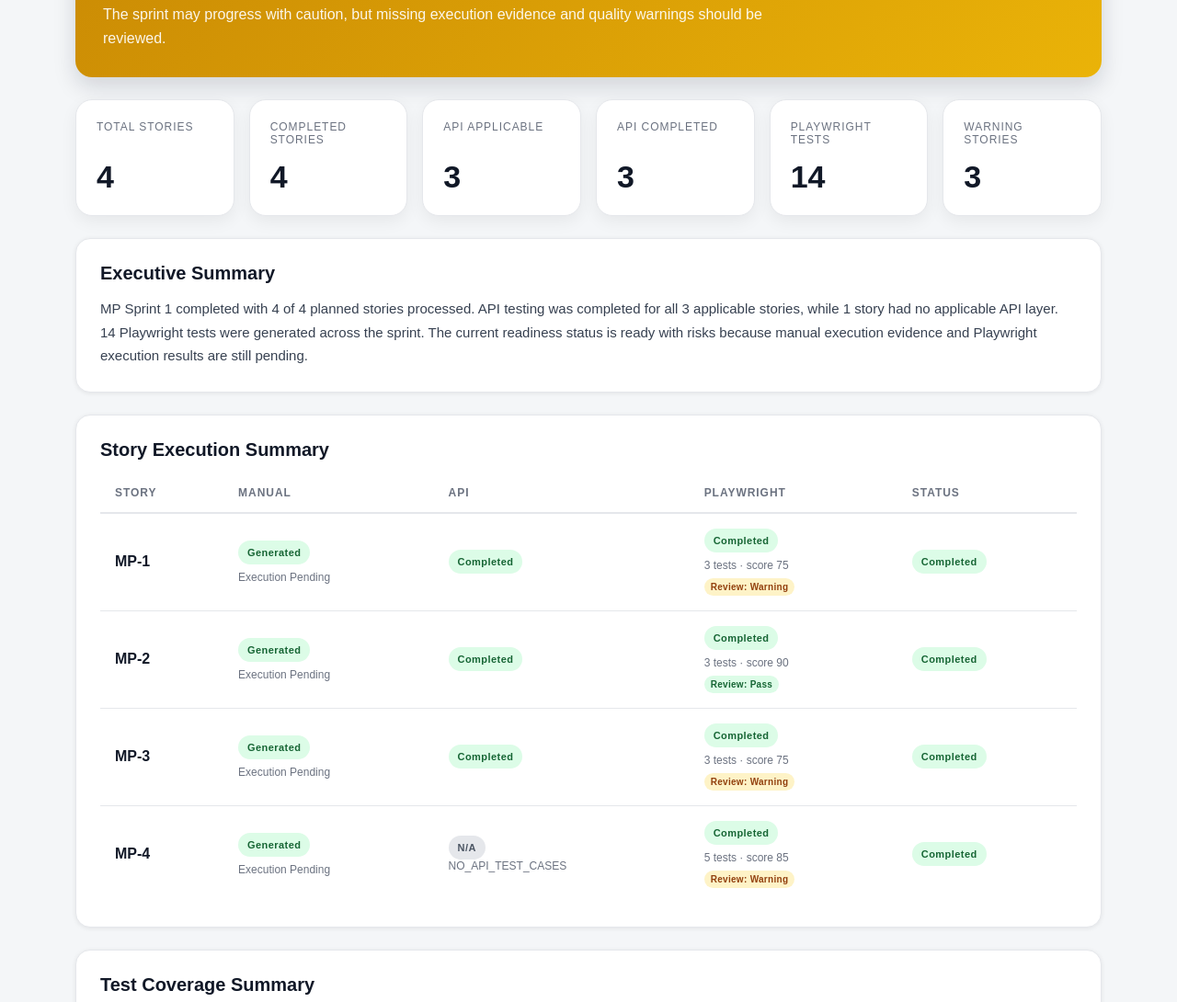
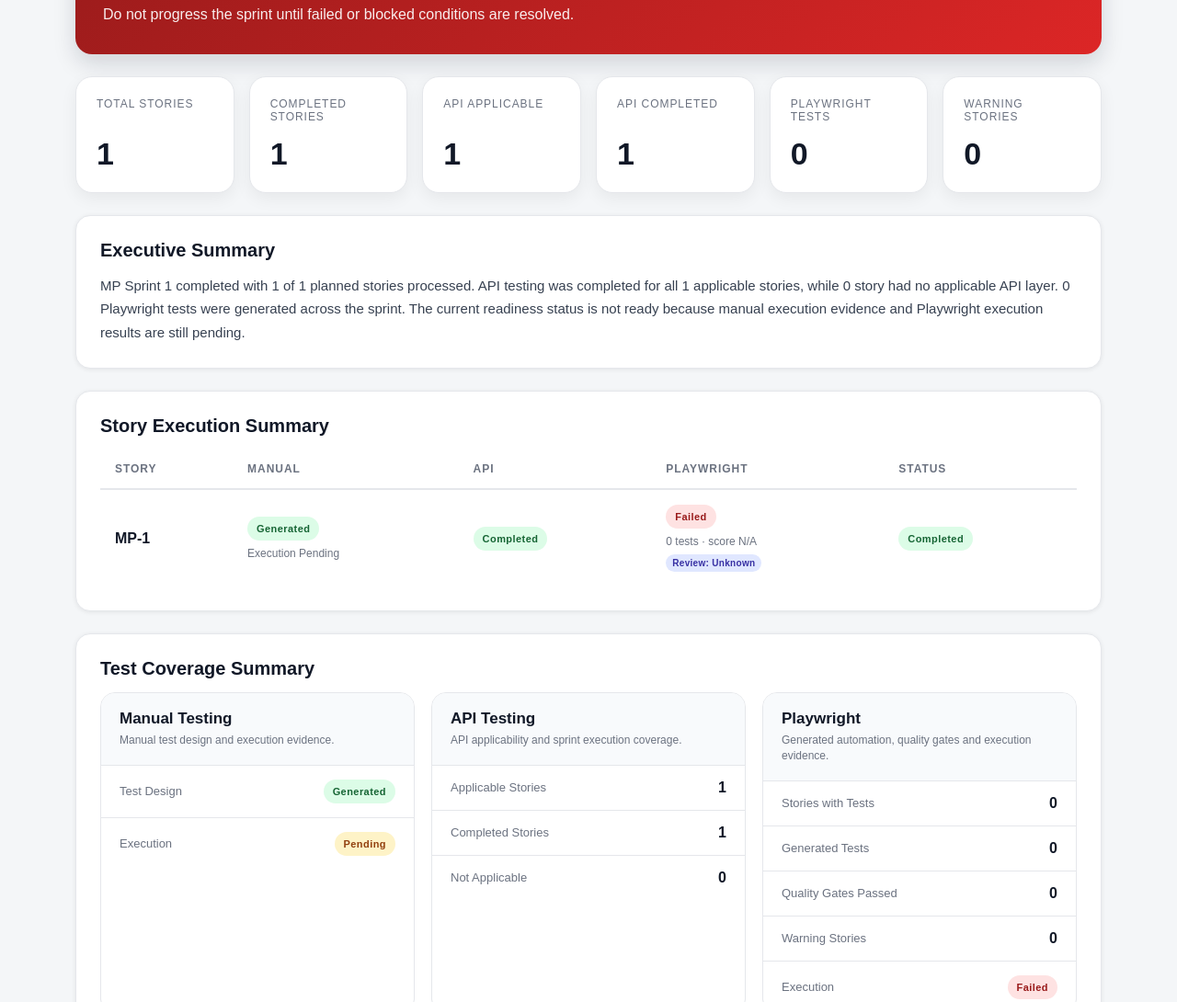
Before and after one commit to balatoth/QA-AI-copilot-V2, a plain HTML site: page executions/MP/sprint-1/MP-SPRINT-20260716122134/reporting/sprint-report.html in a window 1280 px wide. Shown: the part 527-1617 px from the top of the page at 92% size. Drawn offline with Linux system fonts and the light colour scheme.

Commit message:
Update HTML manager execution report

```diff
--- a/executions/MP/sprint-1/MP-SPRINT-20260716122134/reporting/sprint-report.html
+++ b/executions/MP/sprint-1/MP-SPRINT-20260716122134/reporting/sprint-report.html
@@ -550,57 +550,57 @@
           <span>Generated</span>
           <strong class="generated-date">
             <span>19 Jul 2026</span>
-            <span class="generated-date-time">07:32 UTC</span>
+            <span class="generated-date-time">15:16 UTC</span>
           </strong>
         </div>
       </div>
     </header>
 
-    <section class="readiness observations">
+    <section class="readiness blocked">
       <div>
         <div class="eyebrow">Sprint Readiness</div>
 
-        <h2>READY WITH RISKS</h2>
+        <h2>NOT READY</h2>
 
-        <p>The sprint may progress with caution, but missing execution evidence and quality warnings should be reviewed.</p>
+        <p>Do not progress the sprint until failed or blocked conditions are resolved.</p>
       </div>
     </section>
 
     <section class="cards">
       <div class="card">
         <div class="card-label">Total Stories</div>
-        <div class="card-value">4</div>
+        <div class="card-value">1</div>
       </div>
 
       <div class="card">
         <div class="card-label">Completed Stories</div>
-        <div class="card-value">4</div>
+        <div class="card-value">1</div>
       </div>
 
       <div class="card">
         <div class="card-label">API Applicable</div>
-        <div class="card-value">3</div>
+        <div class="card-value">1</div>
       </div>
 
       <div class="card">
         <div class="card-label">API Completed</div>
-        <div class="card-value">3</div>
+        <div class="card-value">1</div>
       </div>
 
       <div class="card">
         <div class="card-label">Playwright Tests</div>
-        <div class="card-value">14</div>
+        <div class="card-value">0</div>
       </div>
 
       <div class="card">
         <div class="card-label">Warning Stories</div>
-        <div class="card-value">3</div>
+        <div class="card-value">0</div>
       </div>
     </section>
 
     <section class="section">
       <h3>Executive Summary</h3>
-      <p>MP Sprint 1 completed with 4 of 4 planned stories processed. API testing was completed for all 3 applicable stories, while 1 story had no applicable API layer. 14 Playwright tests were generated across the sprint. The current readiness status is ready with risks because manual execution evidence and Playwright execution results are still pending.</p>
+      <p>MP Sprint 1 completed with 1 of 1 planned stories processed. API testing was completed for all 1 applicable stories, while 0 story had no applicable API layer. 0 Playwright tests were generated across the sprint. The current readiness status is not ready because manual execution evidence and Playwright execution results are still pending.</p>
     </section>
 
     <section class="section">
@@ -643,149 +643,17 @@
 
       <td>
         <div class="playwright-cell">
-          <span class="status-badge status-pass">
-            Completed
+          <span class="status-badge status-fail">
+            Failed
           </span>
 
           <span class="quality-detail">
-            3 tests
-            · score 75
+            0 tests
+            · score N/A
           </span>
 
-          <span class="review-detail status-warning">
-            Review: Warning
-          </span>
-        </div>
-      </td>
-
-      <td>
-        <span class="status-badge status-pass">
-          Completed
-        </span>
-      </td>
-    </tr>
-
-    <tr>
-      <td class="story-key">
-        MP-2
-      </td>
-
-      <td>
-        <div class="manual-cell">
-          <span class="status-badge status-pass">Generated</span>
-          <span class="quality-detail">Execution Pending</span>
-        </div>
-      </td>
-
-      <td>
-        <span class="status-badge status-pass">
-          Completed
-        </span>
-
-
-      </td>
-
-      <td>
-        <div class="playwright-cell">
-          <span class="status-badge status-pass">
-            Completed
-          </span>
-
-          <span class="quality-detail">
-            3 tests
-            · score 90
-          </span>
-
-          <span class="review-detail status-pass">
-            Review: Pass
-          </span>
-        </div>
-      </td>
-
-      <td>
-        <span class="status-badge status-pass">
-          Completed
-        </span>
-      </td>
-    </tr>
-
-    <tr>
-      <td class="story-key">
-        MP-3
-      </td>
-
-      <td>
-        <div class="manual-cell">
-          <span class="status-badge status-pass">Generated</span>
-          <span class="quality-detail">Execution Pending</span>
-        </div>
-      </td>
-
-      <td>
-        <span class="status-badge status-pass">
-          Completed
-        </span>
-
-
-      </td>
-
-      <td>
-        <div class="playwright-cell">
-          <span class="status-badge status-pass">
-            Completed
-          </span>
-
-          <span class="quality-detail">
-            3 tests
-            · score 75
-          </span>
-
-          <span class="review-detail status-warning">
-            Review: Warning
-          </span>
-        </div>
-      </td>
-
-      <td>
-        <span class="status-badge status-pass">
-          Completed
-        </span>
-      </td>
-    </tr>
-
-    <tr>
-      <td class="story-key">
-        MP-4
-      </td>
-
-      <td>
-        <div class="manual-cell">
-          <span class="status-badge status-pass">Generated</span>
-          <span class="quality-detail">Execution Pending</span>
-        </div>
-      </td>
-
-      <td>
-        <span class="status-badge status-na">
-          N/A
-        </span>
-
-        <div class="status-detail">NO_API_TEST_CASES</div>
-      </td>
-
-      <td>
-        <div class="playwright-cell">
-          <span class="status-badge status-pass">
-            Completed
-          </span>
-
-          <span class="quality-detail">
-            5 tests
-            · score 85
-          </span>
-
-          <span class="review-detail status-warning">
-            Review: Warning
+          <span class="review-detail status-unknown">
+            Review: Unknown
           </span>
         </div>
       </td>
@@ -837,21 +705,21 @@
             <div class="coverage-metric">
               <span class="coverage-metric-label">Applicable Stories</span>
               <span class="coverage-metric-value">
-                3
+                1
               </span>
             </div>
 
             <div class="coverage-metric">
               <span class="coverage-metric-label">Completed Stories</span>
               <span class="coverage-metric-value">
-                3
+                1
               </span>
             </div>
 
             <div class="coverage-metric">
               <span class="coverage-metric-label">Not Applicable</span>
               <span class="coverage-metric-value">
-                1
+                0
               </span>
             </div>
           </div>
@@ -867,36 +735,36 @@
             <div class="coverage-metric">
               <span class="coverage-metric-label">Stories with Tests</span>
               <span class="coverage-metric-value">
-                4
+                0
               </span>
             </div>
 
             <div class="coverage-metric">
               <span class="coverage-metric-label">Generated Tests</span>
               <span class="coverage-metric-value">
-                14
+                0
               </span>
             </div>
 
             <div class="coverage-metric">
               <span class="coverage-metric-label">Quality Gates Passed</span>
               <span class="coverage-metric-value">
-                4
+                0
               </span>
             </div>
 
             <div class="coverage-metric">
               <span class="coverage-metric-label">Warning Stories</span>
               <span class="coverage-metric-value">
-                3
+                0
               </span>
             </div>
 
             <div class="coverage-metric">
               <span class="coverage-metric-label">Execution</span>
 
-              <span class="status-badge status-warning">
-                Not Reported
+              <span class="status-badge status-fail">
+                Failed
               </span>
             </div>
           </div>
@@ -919,7 +787,7 @@
 
       <div class="executive-card-body">
 
-        <ul><li>4 of 4 stories completed</li><li>3 API-applicable stories completed</li><li>14 Playwright tests generated</li><li>4 Playwright quality gates passed</li></ul>
+        <ul><li>1 of 1 stories completed</li><li>1 API-applicable stories completed</li><li>0 Playwright tests generated</li><li>0 Playwright quality gates passed</li></ul>
 
       </div>
 
@@ -933,7 +801,7 @@
 
       <div class="executive-card-body">
 
-        <ul><li>3 stories have Playwright review warnings</li><li>Manual test coverage is not yet included in the Sprint report</li><li>Playwright execution results are not yet included</li></ul>
+        <ul><li>Manual test coverage is not yet included in the Sprint report</li></ul>
 
       </div>
 
@@ -945,7 +813,7 @@
 
     <h4>Recommendation</h4>
 
-    <p>The sprint may progress with caution, but missing execution evidence and quality warnings should be reviewed.</p>
+    <p>Do not progress the sprint until failed or blocked conditions are resolved.</p>
 
     <div class="next-actions">
       <h5>Recommended Next Actions</h5>
```
